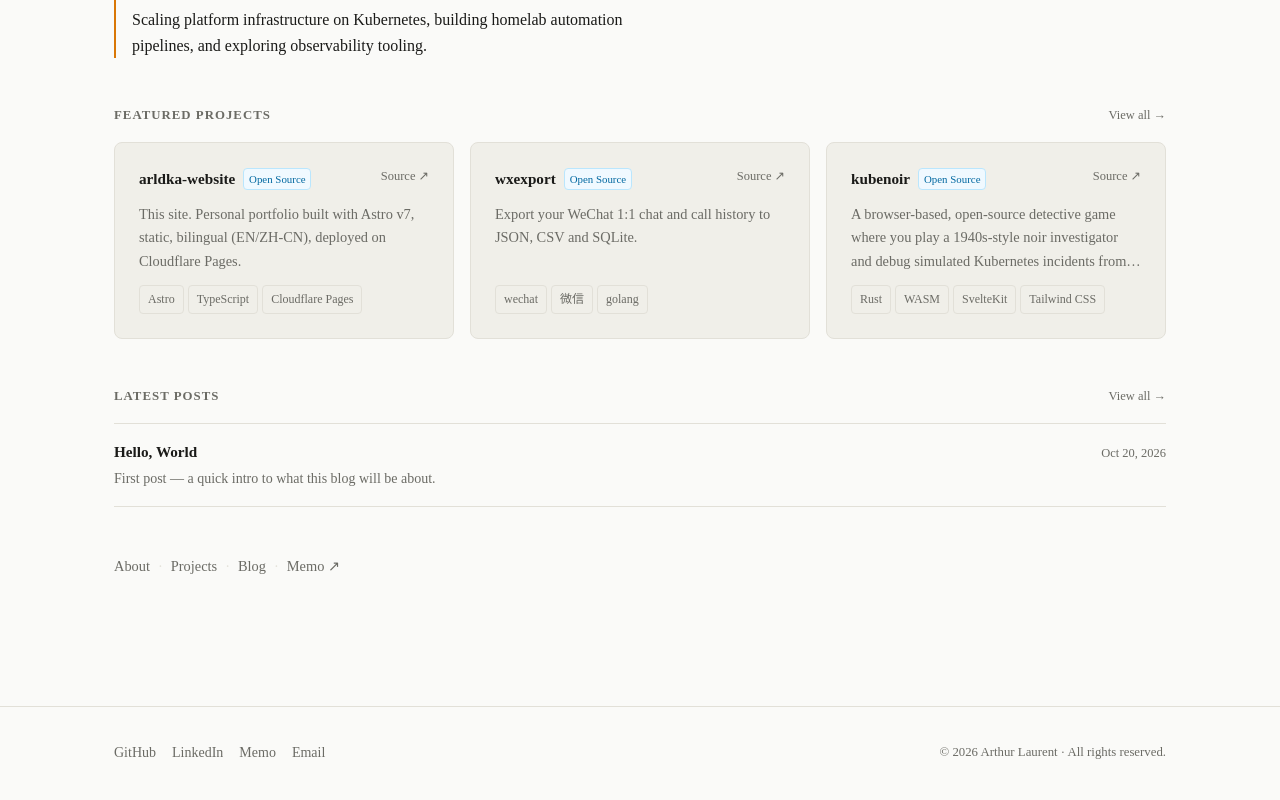
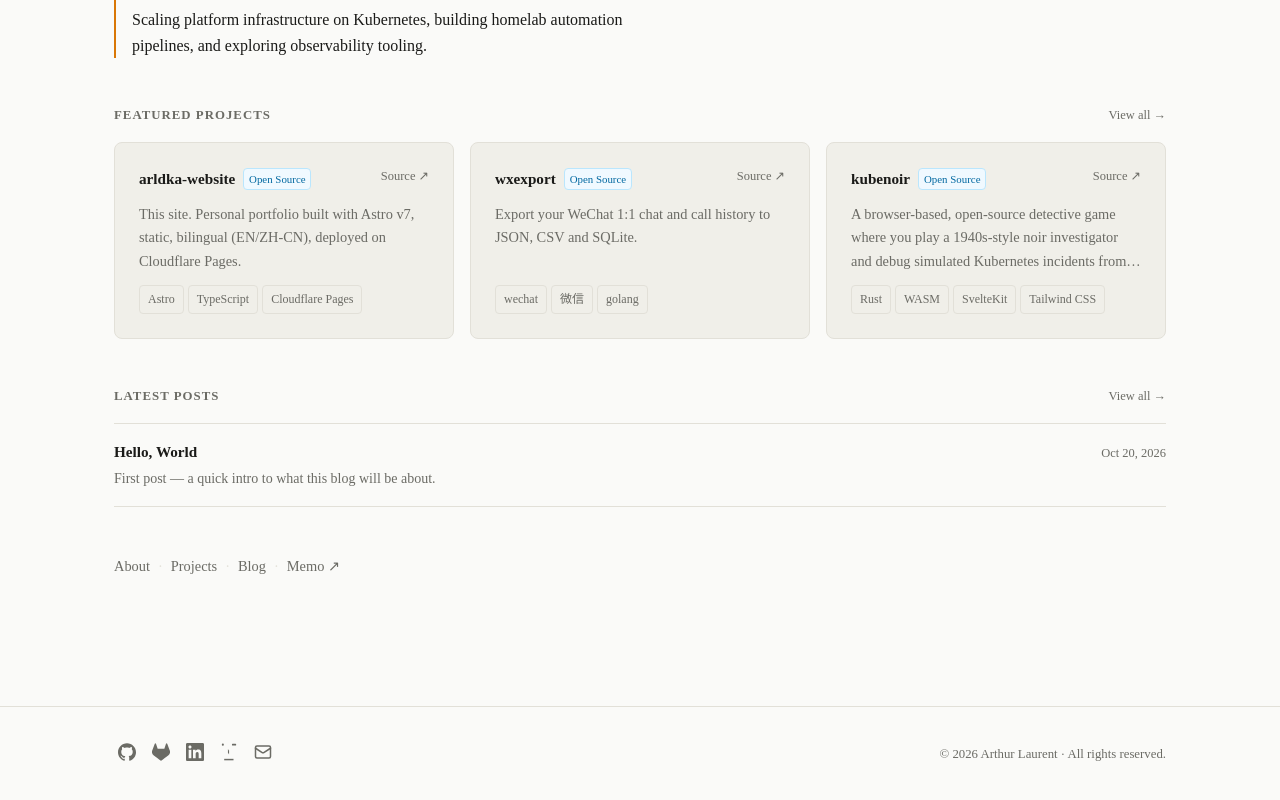
Before and after one commit to arldka/arldka-website, an Astro site: page /en in a window 1280 px wide. Shown: the part 324-1124 px from the top of the page. Built offline with nearby package versions, Linux system fonts and the light colour scheme; Astro itself is replaced by a stand-in of ours.

Commit message:
feat(footer-icons): adds footer icons
Signed-off-by: Arthur Laurent <arthur.laurent@arldka.cloud>

```diff
--- a/src/components/Footer.astro
+++ b/src/components/Footer.astro
@@ -1,16 +1,18 @@
 ---
 import { useTranslations, type Lang } from "@/i18n/ui";
+import Icon, { type IconName } from "@/components/Icon.astro";
 
 const lang = (Astro.currentLocale ?? "en") as Lang;
 const t = useTranslations(lang);
 
 const year = new Date().getFullYear();
 
-const socials = [
-  { label: "GitHub", href: "https://github.com/arldka" },
-  { label: "LinkedIn", href: "https://www.linkedin.com/in/arthur-laurent-fr/" },
-  { label: t("nav.memo"), href: "https://memo.arldka.cloud" },
-  { label: "Email", href: "mailto:arthur.laurent@arldka.cloud" },
+const socials: { label: string; href: string; icon: IconName }[] = [
+  { label: "GitHub", href: "https://github.com/arldka", icon: "github" },
+  { label: "GitLab", href: "https://gitlab.com/arldka", icon: "gitlab" },
+  { label: "LinkedIn", href: "https://www.linkedin.com/in/arthur-laurent-fr/", icon: "linkedin" },
+  { label: t("nav.memo"), href: "https://memo.arldka.cloud", icon: "memo" },
+  { label: "Email", href: "mailto:arthur.laurent@arldka.cloud", icon: "mail" },
 ];
 ---
 
@@ -18,10 +20,16 @@ const socials = [
   <div class="container">
     <div class="footer-inner">
       <ul class="footer-links" role="list">
-        {socials.map(({ label, href }) => (
+        {socials.map(({ label, href, icon }) => (
           <li>
-            <a href={href} target={href.startsWith("mailto") ? undefined : "_blank"} rel="noopener noreferrer">
-              {label}
+            <a
+              href={href}
+              target={href.startsWith("mailto") ? undefined : "_blank"}
+              rel="noopener noreferrer"
+              aria-label={label}
+              title={label}
+            >
+              <Icon name={icon} />
             </a>
           </li>
         ))}
@@ -50,18 +58,22 @@ const socials = [
 
   .footer-links {
     display: flex;
-    gap: var(--space-4);
+    align-items: center;
+    gap: var(--space-2);
     list-style: none;
   }
 
   .footer-links a {
-    font-size: 0.875rem;
+    display: inline-flex;
+    padding: var(--space-1);
+    border-radius: var(--radius-sm);
     color: var(--color-text-muted);
-    text-decoration: none;
+    transition: color 0.15s;
   }
 
-  .footer-links a:hover {
-    color: var(--color-text);
+  .footer-links a:hover,
+  .footer-links a:focus-visible {
+    color: var(--color-accent);
   }
 
   .footer-copy {
--- /dev/null
+++ b/src/components/Icon.astro
@@ -0,0 +1,59 @@
+---
+// Inline monochrome icons: they inherit `currentColor`, so they follow the theme and hover colour.
+// github / gitlab / linkedin: Simple Icons (CC0). mail: Lucide (ISC). memo: Ech0 logo glyph
+// (https://github.com/lin-snow/Ech0, docs/imgs/logo.svg) without its background tile.
+export type IconName = "github" | "gitlab" | "linkedin" | "mail" | "memo";
+
+interface Props {
+  name: IconName;
+  size?: number;
+}
+
+const { name, size = 18 } = Astro.props;
+
+const viewBoxes: Record<IconName, string> = {
+  github: "0 0 24 24",
+  gitlab: "0 0 24 24",
+  linkedin: "0 0 24 24",
+  mail: "0 0 24 24",
+  memo: "94 80 240 240",
+};
+---
+
+<svg
+  xmlns="http://www.w3.org/2000/svg"
+  viewBox={viewBoxes[name]}
+  width={size}
+  height={size}
+  aria-hidden="true"
+  focusable="false"
+  fill={name === "mail" ? "none" : "currentColor"}
+  stroke={name === "mail" ? "currentColor" : undefined}
+  stroke-width={name === "mail" ? 2 : undefined}
+  stroke-linecap={name === "mail" ? "round" : undefined}
+  stroke-linejoin={name === "mail" ? "round" : undefined}
+>
+  {name === "github" && (
+    <path d="M12 .297c-6.63 0-12 5.373-12 12 0 5.303 3.438 9.8 8.205 11.385.6.113.82-.258.82-.577 0-.285-.01-1.04-.015-2.04-3.338.724-4.042-1.61-4.042-1.61C4.422 18.07 3.633 17.7 3.633 17.7c-1.087-.744.084-.729.084-.729 1.205.084 1.838 1.236 1.838 1.236 1.07 1.835 2.809 1.305 3.495.998.108-.776.417-1.305.76-1.605-2.665-.3-5.466-1.332-5.466-5.93 0-1.31.465-2.38 1.235-3.22-.135-.303-.54-1.523.105-3.176 0 0 1.005-.322 3.3 1.23.96-.267 1.98-.399 3-.405 1.02.006 2.04.138 3 .405 2.28-1.552 3.285-1.23 3.285-1.23.645 1.653.24 2.873.12 3.176.765.84 1.23 1.91 1.23 3.22 0 4.61-2.805 5.625-5.475 5.92.42.36.81 1.096.81 2.22 0 1.606-.015 2.896-.015 3.286 0 .315.21.69.825.57C20.565 22.092 24 17.592 24 12.297c0-6.627-5.373-12-12-12" />
+  )}
+  {name === "gitlab" && (
+    <path d="m23.6004 9.5927-.0337-.0862L20.3.9814a.851.851 0 0 0-.3362-.405.8748.8748 0 0 0-.9997.0539.8748.8748 0 0 0-.29.4399l-2.2055 6.748H7.5375l-2.2057-6.748a.8573.8573 0 0 0-.29-.4412.8748.8748 0 0 0-.9997-.0537.8585.8585 0 0 0-.3362.4049L.4332 9.5015l-.0325.0862a6.0657 6.0657 0 0 0 2.0119 7.0105l.0113.0087.03.0213 4.976 3.7264 2.462 1.8633 1.4995 1.1321a1.0085 1.0085 0 0 0 1.2197 0l1.4995-1.1321 2.4619-1.8633 5.006-3.7489.0125-.01a6.0682 6.0682 0 0 0 2.0094-7.003z" />
+  )}
+  {name === "linkedin" && (
+    <path d="M20.447 20.452h-3.554v-5.569c0-1.328-.027-3.037-1.852-3.037-1.853 0-2.136 1.445-2.136 2.939v5.667H9.351V9h3.414v1.561h.046c.477-.9 1.637-1.85 3.37-1.85 3.601 0 4.267 2.37 4.267 5.455v6.286zM5.337 7.433c-1.144 0-2.063-.926-2.063-2.065 0-1.138.92-2.063 2.063-2.063 1.14 0 2.064.925 2.064 2.063 0 1.139-.925 2.065-2.064 2.065zm1.782 13.019H3.555V9h3.564v11.452zM22.225 0H1.771C.792 0 0 .774 0 1.729v20.542C0 23.227.792 24 1.771 24h20.451C23.2 24 24 23.227 24 22.271V1.729C24 .774 23.2 0 22.222 0h.003z" />
+  )}
+  {name === "mail" && (
+    <>
+      <rect width="20" height="16" x="2" y="4" rx="2" />
+      <path d="m22 7-8.97 5.7a1.94 1.94 0 0 1-2.06 0L2 7" />
+    </>
+  )}
+  {name === "memo" && (
+    <>
+      <circle cx="132" cy="102" r="14" />
+      <path d="M261.448 114.512C257.029 114.513 253.447 110.931 253.448 106.512L253.45 98.7982C253.451 94.3806 257.033 90.799 261.451 90.798L301.505 90.7884C305.924 90.7873 309.505 94.3692 309.504 98.7882L309.502 106.502C309.501 110.919 305.919 114.501 301.502 114.502L261.448 114.512Z" />
+      <path d="M199.965 160.5L215 181.845L215 234.5L199.965 209L199.965 160.5Z" />
+      <rect x="150" y="291" width="124" height="20" />
+    </>
+  )}
+</svg>
```
